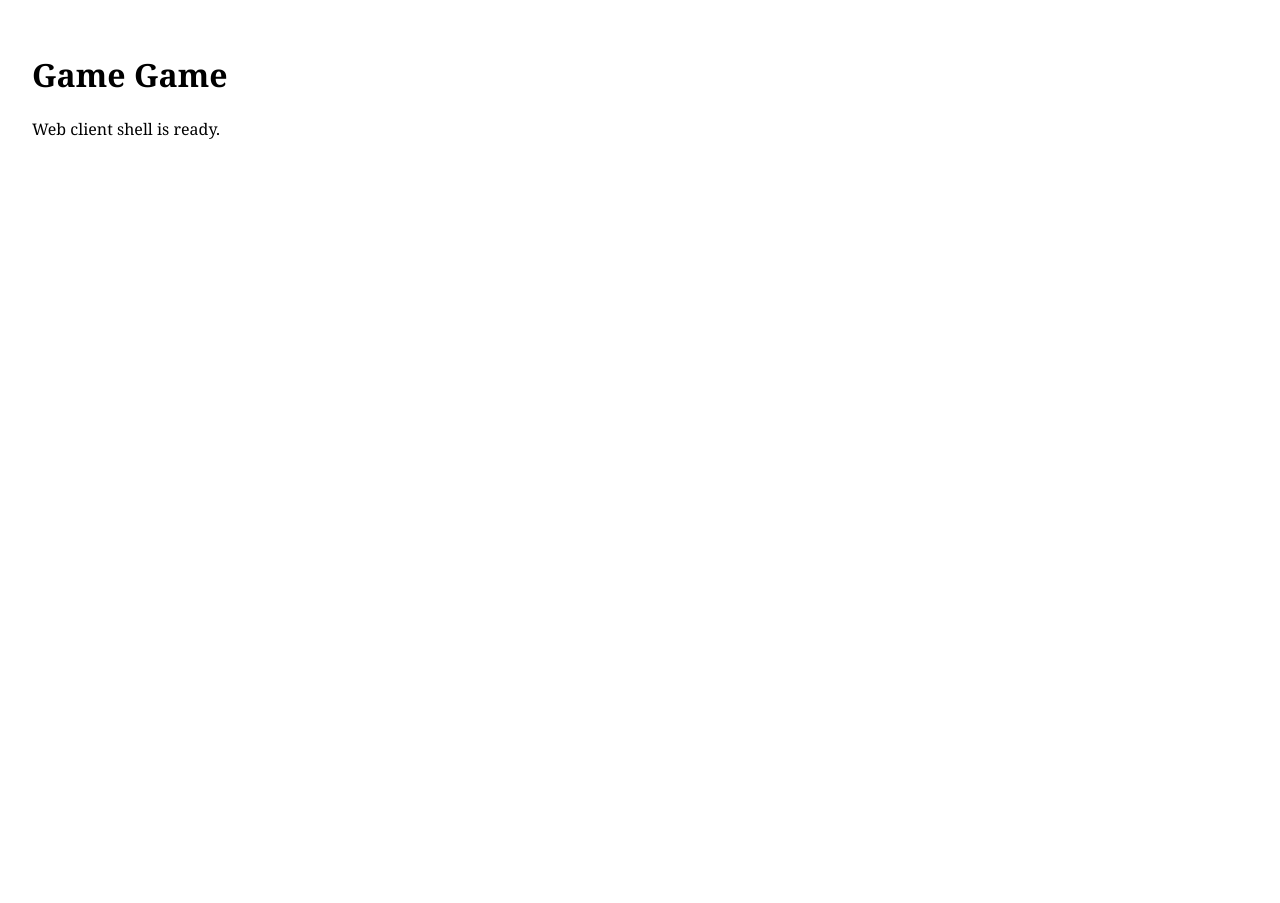
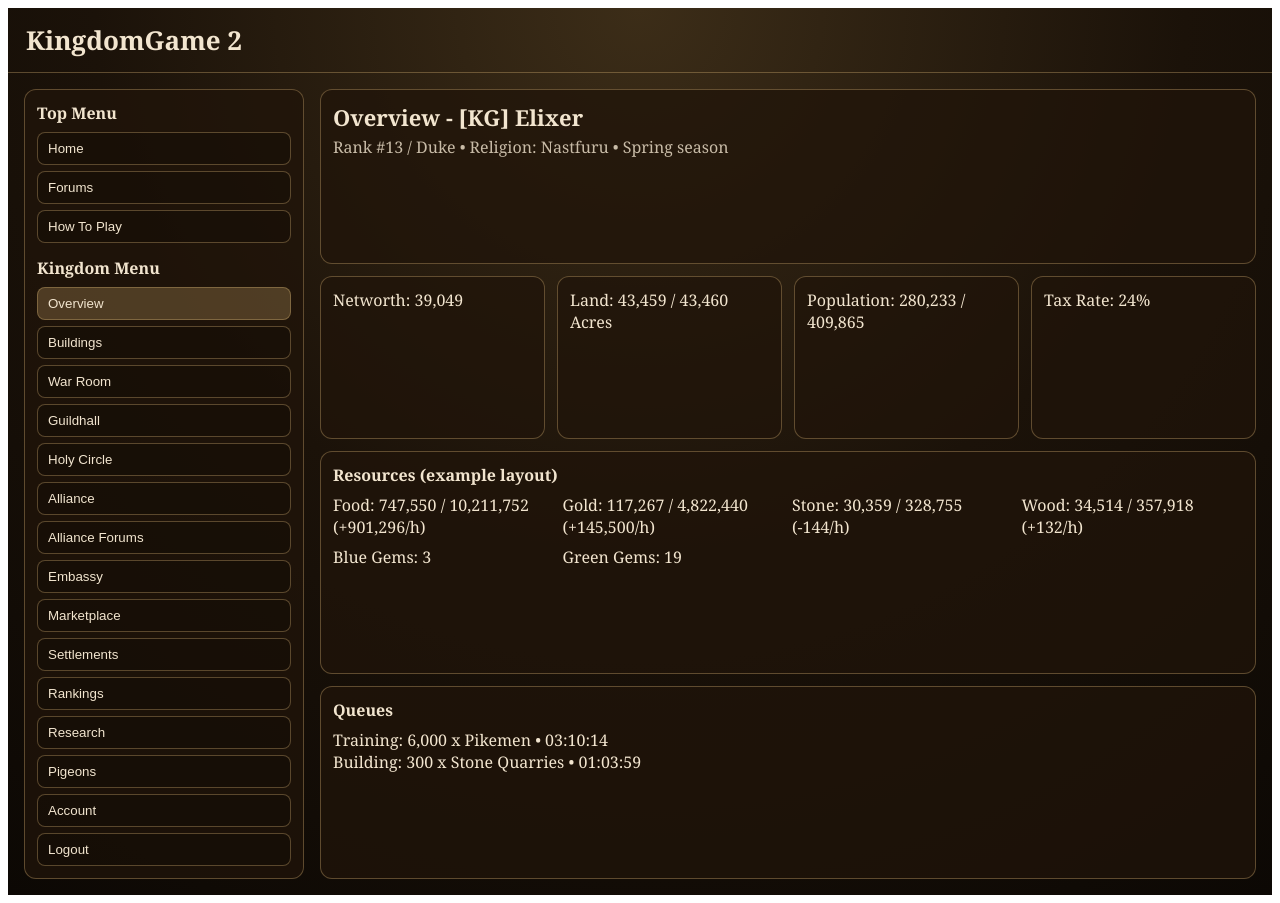
Before and after one commit to daltonarm123/Game-Game-, a React (Vite) app in the folder apps/web/: page / in a window 1280 px wide. Before the commit the page ends 800 px from the top, so only its background shows below. Built offline with nearby package versions, Linux system fonts and the light colour scheme.

Commit message:
feat(web): scaffold full game-style navigation tab shell

```diff
--- a/apps/web/src/main.tsx
+++ b/apps/web/src/main.tsx
@@ -1,11 +1,152 @@
-import React from "react";
+import React, { useMemo, useState } from "react";
 import { createRoot } from "react-dom/client";
 
+type NavItem = { id: string; label: string; group: "top" | "kingdom" };
+
+const NAV_ITEMS: NavItem[] = [
+  { id: "home", label: "Home", group: "top" },
+  { id: "forums", label: "Forums", group: "top" },
+  { id: "how-to-play", label: "How To Play", group: "top" },
+  { id: "overview", label: "Overview", group: "kingdom" },
+  { id: "buildings", label: "Buildings", group: "kingdom" },
+  { id: "war-room", label: "War Room", group: "kingdom" },
+  { id: "guildhall", label: "Guildhall", group: "kingdom" },
+  { id: "holy-circle", label: "Holy Circle", group: "kingdom" },
+  { id: "alliance", label: "Alliance", group: "kingdom" },
+  { id: "alliance-forums", label: "Alliance Forums", group: "kingdom" },
+  { id: "embassy", label: "Embassy", group: "kingdom" },
+  { id: "marketplace", label: "Marketplace", group: "kingdom" },
+  { id: "settlements", label: "Settlements", group: "kingdom" },
+  { id: "rankings", label: "Rankings", group: "kingdom" },
+  { id: "research", label: "Research", group: "kingdom" },
+  { id: "pigeons", label: "Pigeons", group: "kingdom" },
+  { id: "account", label: "Account", group: "kingdom" },
+  { id: "logout", label: "Logout", group: "kingdom" },
+];
+
+const CARD: React.CSSProperties = {
+  background: "rgba(32, 20, 10, 0.75)",
+  border: "1px solid rgba(217, 182, 118, 0.35)",
+  borderRadius: 12,
+  padding: 12,
+};
+
+function OverviewMock() {
+  return (
+    <div style={{ display: "grid", gap: 12 }}>
+      <div style={CARD}>
+        <div style={{ fontSize: 22, fontWeight: 700 }}>Overview - [KG] Elixer</div>
+        <div style={{ opacity: 0.8, marginTop: 4 }}>Rank #13 / Duke • Religion: Nastfuru • Spring season</div>
+      </div>
+
+      <div style={{ display: "grid", gridTemplateColumns: "repeat(auto-fit,minmax(220px,1fr))", gap: 12 }}>
+        <div style={CARD}>Networth: 39,049</div>
+        <div style={CARD}>Land: 43,459 / 43,460 Acres</div>
+        <div style={CARD}>Population: 280,233 / 409,865</div>
+        <div style={CARD}>Tax Rate: 24%</div>
+      </div>
+
+      <div style={CARD}>
+        <div style={{ fontWeight: 700, marginBottom: 8 }}>Resources (example layout)</div>
+        <div style={{ display: "grid", gridTemplateColumns: "repeat(auto-fit,minmax(220px,1fr))", gap: 8 }}>
+          <div>Food: 747,550 / 10,211,752 (+901,296/h)</div>
+          <div>Gold: 117,267 / 4,822,440 (+145,500/h)</div>
+          <div>Stone: 30,359 / 328,755 (-144/h)</div>
+          <div>Wood: 34,514 / 357,918 (+132/h)</div>
+          <div>Blue Gems: 3</div>
+          <div>Green Gems: 19</div>
+        </div>
+      </div>
+
+      <div style={CARD}>
+        <div style={{ fontWeight: 700, marginBottom: 8 }}>Queues</div>
+        <div>Training: 6,000 x Pikemen • 03:10:14</div>
+        <div>Building: 300 x Stone Quarries • 01:03:59</div>
+      </div>
+    </div>
+  );
+}
+
+function Placeholder({ label }: { label: string }) {
+  return (
+    <div style={CARD}>
+      <div style={{ fontSize: 18, fontWeight: 700 }}>{label}</div>
+      <div style={{ opacity: 0.8, marginTop: 8 }}>
+        This tab is scaffolded and ready for feature implementation.
+      </div>
+    </div>
+  );
+}
+
 function App() {
+  const [activeId, setActiveId] = useState("overview");
+
+  const active = useMemo(() => NAV_ITEMS.find((x) => x.id === activeId) || NAV_ITEMS[0], [activeId]);
+  const topNav = NAV_ITEMS.filter((x) => x.group === "top");
+  const kingdomNav = NAV_ITEMS.filter((x) => x.group === "kingdom");
+
   return (
-    <main style={{ fontFamily: "Georgia, serif", padding: 24 }}>
-      <h1>Game Game</h1>
-      <p>Web client shell is ready.</p>
+    <main
+      style={{
+        minHeight: "100vh",
+        color: "#f2e5cf",
+        background: "radial-gradient(circle at top, #3c2d18 0%, #1b1209 50%, #0c0804 100%)",
+        fontFamily: "Georgia, serif",
+      }}
+    >
+      <header style={{ borderBottom: "1px solid rgba(217,182,118,.35)", padding: "14px 18px" }}>
+        <div style={{ fontSize: 26, fontWeight: 700 }}>KingdomGame 2</div>
+      </header>
+
+      <div style={{ display: "grid", gridTemplateColumns: "280px 1fr", gap: 16, padding: 16 }}>
+        <aside style={{ ...CARD, height: "fit-content", position: "sticky", top: 16 }}>
+          <div style={{ fontWeight: 700, marginBottom: 8 }}>Top Menu</div>
+          <div style={{ display: "grid", gap: 6, marginBottom: 14 }}>
+            {topNav.map((item) => (
+              <button
+                key={item.id}
+                onClick={() => setActiveId(item.id)}
+                style={{
+                  textAlign: "left",
+                  padding: "8px 10px",
+                  borderRadius: 8,
+                  border: "1px solid rgba(217,182,118,.35)",
+                  background: item.id === active.id ? "rgba(205,169,105,.28)" : "rgba(0,0,0,.2)",
+                  color: "#f2e5cf",
+                  cursor: "pointer",
+                }}
+              >
+                {item.label}
+              </button>
+            ))}
+          </div>
+
+          <div style={{ fontWeight: 700, marginBottom: 8 }}>Kingdom Menu</div>
+          <div style={{ display: "grid", gap: 6 }}>
+            {kingdomNav.map((item) => (
+              <button
+                key={item.id}
+                onClick={() => setActiveId(item.id)}
+                style={{
+                  textAlign: "left",
+                  padding: "8px 10px",
+                  borderRadius: 8,
+                  border: "1px solid rgba(217,182,118,.35)",
+                  background: item.id === active.id ? "rgba(205,169,105,.28)" : "rgba(0,0,0,.2)",
+                  color: "#f2e5cf",
+                  cursor: "pointer",
+                }}
+              >
+                {item.label}
+              </button>
+            ))}
+          </div>
+        </aside>
+
+        <section style={{ display: "grid", gap: 12 }}>
+          {active.id === "overview" ? <OverviewMock /> : <Placeholder label={active.label} />}
+        </section>
+      </div>
     </main>
   );
 }
```
